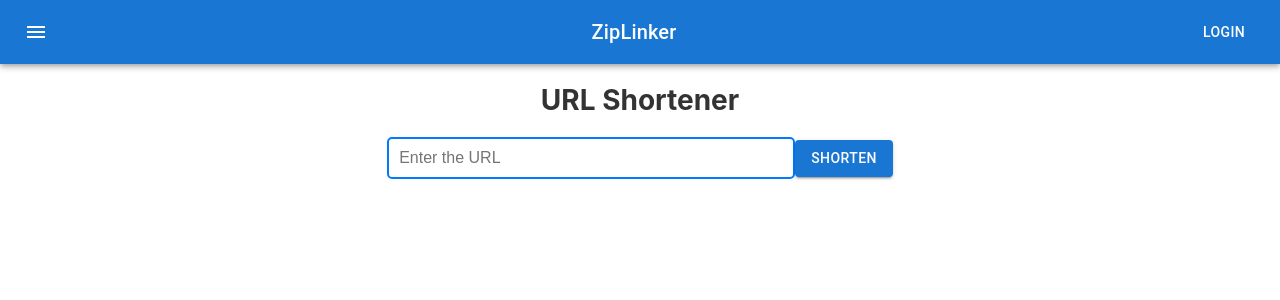
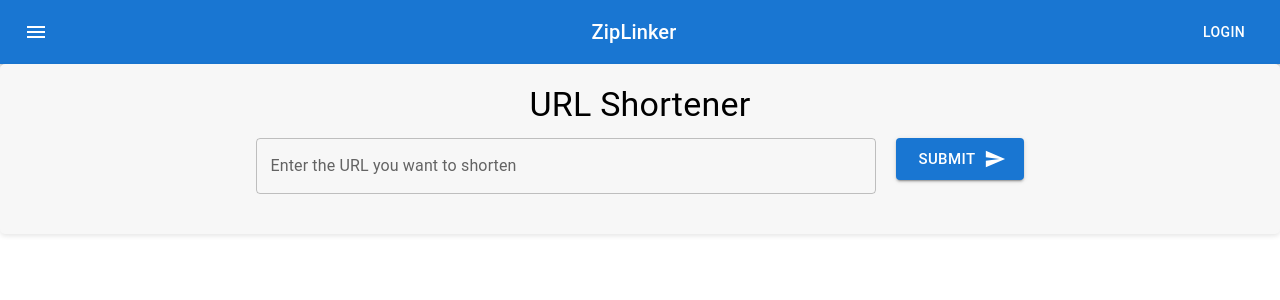
Before and after one commit to JiangqiSu/ZipLinker, a React (Create React App) app in the folder frontend/my-app/: page / in a window 1280 px wide. Shown: the top 300 px of the page. Built offline with nearby package versions, Linux system fonts and the light colour scheme.

Commit message:
modify script and Input

```diff
--- a/frontend/my-app/package.json
+++ b/frontend/my-app/package.json
@@ -26,8 +26,8 @@
     "build": "react-scripts build",
     "test": "react-scripts test",
     "eject": "react-scripts eject",
-    "clean_win": "rmdir /s /q node_modules",
-    "clean_mac": "rm -rf node_modules"
+    "clean_win": "rmdir /s /q node_modules build",
+    "clean_mac": "rm -rf node_modules build"
   },
   "eslintConfig": {
     "extends": [
--- a/frontend/my-app/src/Components/shortenerInput.tsx
+++ b/frontend/my-app/src/Components/shortenerInput.tsx
@@ -1,6 +1,10 @@
 import React, { useState } from 'react';
-import {Button} from '@mui/material';
-import './ShortenerInput.css';
+import Button from '@mui/material/Button';
+import TextField from '@mui/material/TextField';
+import Typography from '@mui/material/Typography';
+import Link from '@mui/material/Link';
+import SendIcon from '@mui/icons-material/Send';
+
 const ShortenerInput = () => {
   const [originalURL, setOriginalURL] = useState('');
   const [shortenedURL, setShortenedURL] = useState('');
@@ -13,23 +17,40 @@ const ShortenerInput = () => {
   };
 
   return (
-    <div>
-      <h1>URL Shortener</h1>
-      <div>
-        <input
-          type="text"
-          placeholder="Enter the URL"
-          value={originalURL}
-          onChange={(e) => setOriginalURL(e.target.value)}
-        />
-        <Button variant="contained" onClick={handleShortenURL}>Shorten</Button>
-      </div>
+    <div style={{ textAlign: 'center', backgroundColor: '#f7f7f7', padding: '20px', borderRadius: '5px', boxShadow: '0 2px 5px rgba(0, 0, 0, 0.1)' }}>
+      <Typography variant="h4" gutterBottom>
+        URL Shortener
+      </Typography>
+      <TextField
+        variant="outlined"
+        label="Enter the URL you want to shorten"
+        value={originalURL}
+        onChange={(e) => setOriginalURL(e.target.value)}
+        style={{width: '50%',marginBottom: '20px' ,marginRight:'20px'}}
+      />
+      <Button
+        variant="contained"
+        size="large"
+        color="primary"
+        onClick={handleShortenURL}
+        endIcon={<SendIcon />}
+      >
+        Submit
+      </Button>
       {shortenedURL && (
-        <div>
-          <p>Shortened URL:</p>
-          <a href={shortenedURL} target="_blank" rel="noreferrer">
+        <div style={{ marginTop: '20px' }}>
+          <Typography variant="h6" gutterBottom>
+            Shortened URL:
+          </Typography>
+          <Link
+            href={shortenedURL}
+            target="_blank"
+            rel="noopener noreferrer"
+            color="primary"
+            style={{ fontSize: '16px', textDecoration: 'none' }}
+          >
             {shortenedURL}
-          </a>
+          </Link>
         </div>
       )}
     </div>
```
